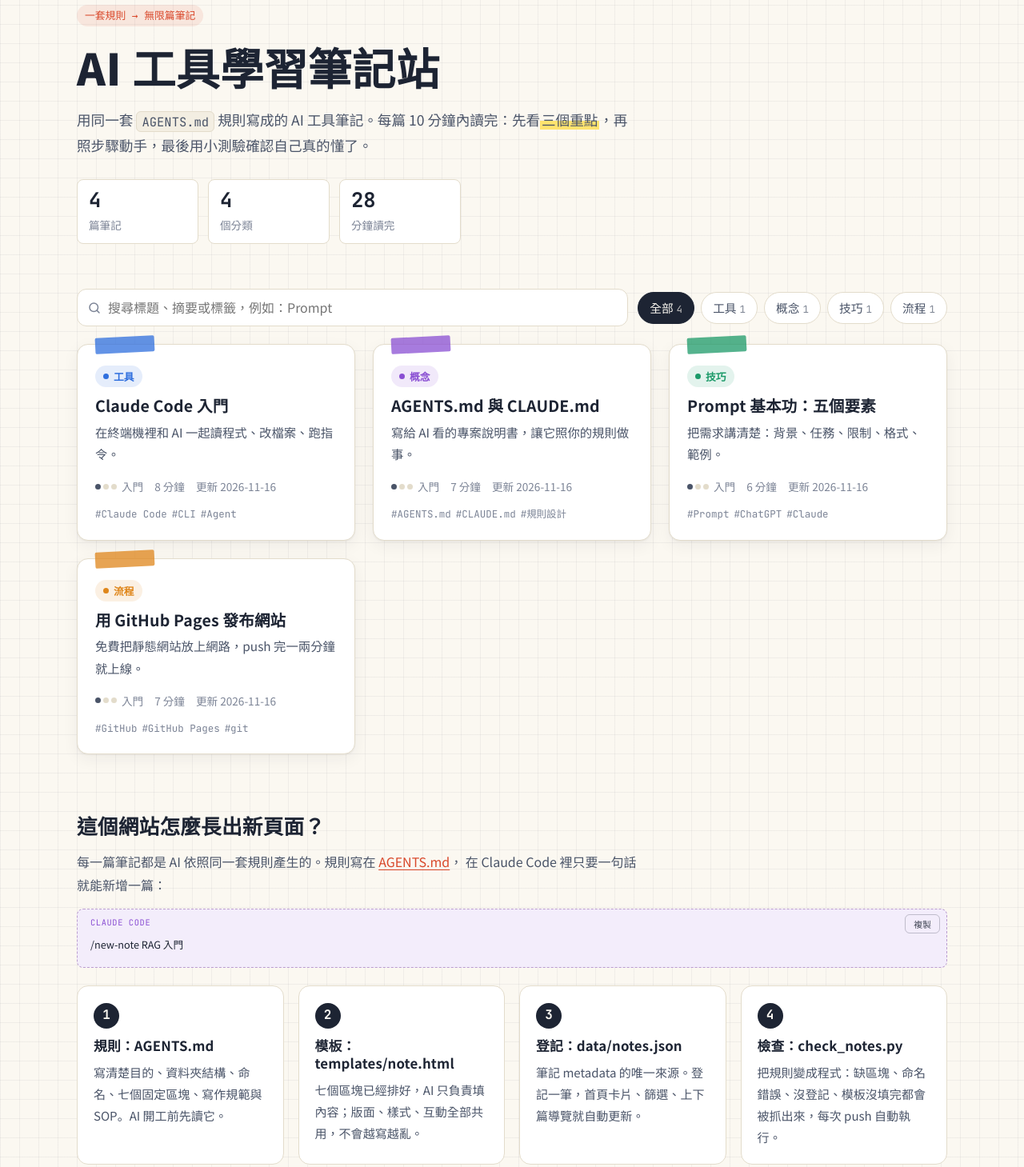
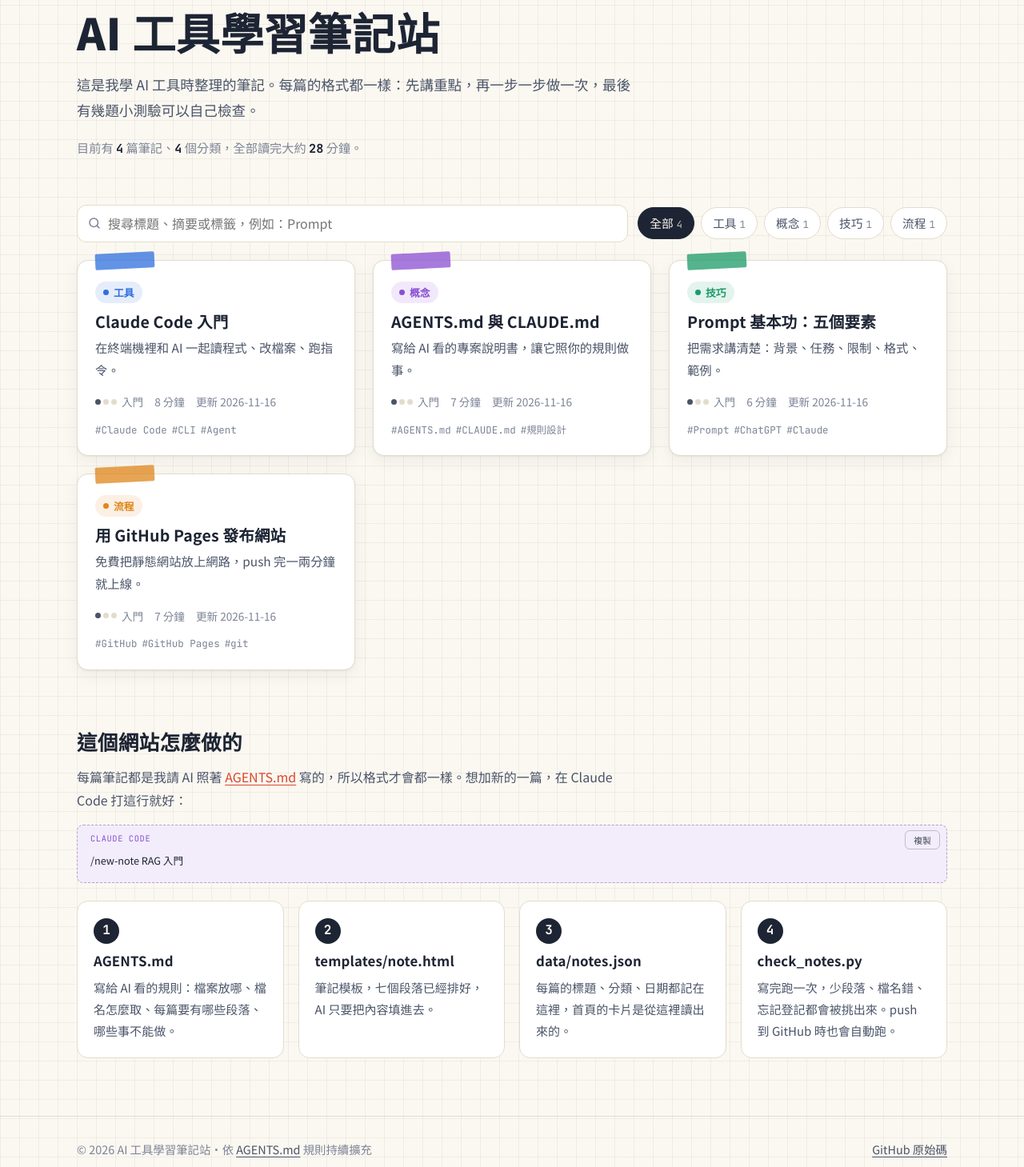
Before and after one commit to ChrrrrrisHao/ai-tool-notes, a plain HTML site: page index.html in a window 1280 px wide. Shown: the part 114-1573 px from the top of the page at 80% size. Drawn offline with Linux system fonts and the light colour scheme.

Commit message:
docs: 文案改口語一點，首頁拿掉統計方塊

```diff
--- a/assets/css/style.css
+++ b/assets/css/style.css
@@ -221,25 +221,12 @@ mark {
 
 /* ---------- 4. Home ---------- */
 .hero { padding-top: 56px; padding-bottom: 28px; }
-.hero__eyebrow {
-  display: inline-block; font-family: var(--font-mono); font-size: 0.8em;
-  color: var(--accent); background: var(--accent-soft);
-  padding: 2px 10px; border-radius: 999px; margin-bottom: 14px;
-}
 .hero__title {
   font-size: clamp(2rem, 6vw, 3.4rem); font-weight: 900; margin-bottom: 14px;
 }
 .hero__lead { font-size: 1.1em; color: var(--ink-2); max-width: 40em; }
-.stats {
-  display: grid; grid-template-columns: repeat(3, minmax(0, 1fr)); gap: 12px;
-  max-width: 480px; margin: 26px 0 0; padding: 0; list-style: none;
-}
-.stats li {
-  background: var(--card); border: 1px solid var(--line); border-radius: var(--radius-sm);
-  padding: 10px 14px; min-width: 0;
-}
-.stats strong { display: block; font-size: 1.6em; line-height: 1.2; font-family: var(--font-mono); }
-.stats span { color: var(--ink-3); font-size: 0.85em; }
+.hero__meta { color: var(--ink-3); font-size: 0.95em; margin: 0; }
+.hero__meta strong { color: var(--ink); font-family: var(--font-mono); }
 
 .toolbar {
   display: flex; flex-wrap: wrap; gap: 12px; align-items: center;
--- a/index.html
+++ b/index.html
@@ -4,7 +4,7 @@
   <meta charset="utf-8">
   <meta name="viewport" content="width=device-width, initial-scale=1">
   <title>AI 工具學習筆記站</title>
-  <meta name="description" content="用同一套 AGENTS.md 規則寫成的 AI 工具筆記。每篇 10 分鐘內讀完，讀完就能動手。">
+  <meta name="description" content="我學 AI 工具時整理的筆記，每篇都照同一個格式寫，10 分鐘內可以讀完。">
   <link rel="icon" href="assets/img/favicon.svg" type="image/svg+xml">
   <link rel="preconnect" href="https://fonts.googleapis.com">
   <link rel="preconnect" href="https://fonts.gstatic.com" crossorigin>
@@ -35,16 +35,13 @@
 
   <main>
     <section class="container hero">
-      <span class="hero__eyebrow">一套規則 → 無限篇筆記</span>
       <h1 class="hero__title">AI 工具學習筆記站</h1>
       <p class="hero__lead">
-        用同一套 <code>AGENTS.md</code> 規則寫成的 AI 工具筆記。每篇 10 分鐘內讀完：先看<mark>三個重點</mark>，再照步驟動手，最後用小測驗確認自己真的懂了。
+        這是我學 AI 工具時整理的筆記。每篇的格式都一樣：先講重點，再一步一步做一次，最後有幾題小測驗可以自己檢查。
       </p>
-      <ul class="stats" aria-label="網站統計">
-        <li><strong id="stat-notes">–</strong><span>篇筆記</span></li>
-        <li><strong id="stat-cats">–</strong><span>個分類</span></li>
-        <li><strong id="stat-minutes">–</strong><span>分鐘讀完</span></li>
-      </ul>
+      <p class="hero__meta">
+        目前有 <strong id="stat-notes">–</strong> 篇筆記、<strong id="stat-cats">–</strong> 個分類，全部讀完大約 <strong id="stat-minutes">–</strong> 分鐘。
+      </p>
     </section>
 
     <section class="container" id="notes" aria-labelledby="notes-title">
@@ -63,33 +60,33 @@
     </section>
 
     <section class="container howto" aria-labelledby="howto-title">
-      <h2 class="howto__title" id="howto-title">這個網站怎麼長出新頁面？</h2>
+      <h2 class="howto__title" id="howto-title">這個網站怎麼做的</h2>
       <p class="howto__lead">
-        每一篇筆記都是 AI 依照同一套規則產生的。規則寫在
-        <a href="https://github.com/ChrrrrrisHao/ai-tool-notes/blob/main/AGENTS.md" target="_blank" rel="noopener">AGENTS.md</a>，
-        在 Claude Code 裡只要一句話就能新增一篇：
+        每篇筆記都是我請 AI 照著
+        <a href="https://github.com/ChrrrrrisHao/ai-tool-notes/blob/main/AGENTS.md" target="_blank" rel="noopener">AGENTS.md</a>
+        寫的，所以格式才會都一樣。想加新的一篇，在 Claude Code 打這行就好：
       </p>
       <pre class="code code--prompt" data-lang="Claude Code"><code>/new-note RAG 入門</code></pre>
       <div class="howto__grid">
         <article class="howto__item">
           <span class="howto__num">1</span>
-          <h3>規則：AGENTS.md</h3>
-          <p>寫清楚目的、資料夾結構、命名、七個固定區塊、寫作規範與 SOP。AI 開工前先讀它。</p>
+          <h3>AGENTS.md</h3>
+          <p>寫給 AI 看的規則：檔案放哪、檔名怎麼取、每篇要有哪些段落、哪些事不能做。</p>
         </article>
         <article class="howto__item">
           <span class="howto__num">2</span>
-          <h3>模板：templates/note.html</h3>
-          <p>七個區塊已經排好，AI 只負責填內容；版面、樣式、互動全部共用，不會越寫越亂。</p>
+          <h3>templates/note.html</h3>
+          <p>筆記模板，七個段落已經排好，AI 只要把內容填進去。</p>
         </article>
         <article class="howto__item">
           <span class="howto__num">3</span>
-          <h3>登記：data/notes.json</h3>
-          <p>筆記 metadata 的唯一來源。登記一筆，首頁卡片、篩選、上下篇導覽就自動更新。</p>
+          <h3>data/notes.json</h3>
+          <p>每篇的標題、分類、日期都記在這裡，首頁的卡片是從這裡讀出來的。</p>
         </article>
         <article class="howto__item">
           <span class="howto__num">4</span>
-          <h3>檢查：check_notes.py</h3>
-          <p>把規則變成程式：缺區塊、命名錯誤、沒登記、模板沒填完都會被抓出來，每次 push 自動執行。</p>
+          <h3>check_notes.py</h3>
+          <p>寫完跑一次，少段落、檔名錯、忘記登記都會被挑出來。push 到 GitHub 時也會自動跑。</p>
         </article>
       </div>
     </section>
```
Also changed, not shown: components.html (+2 -2 lines), notes/agents-md-guide/index.html (+6 -6 lines), notes/claude-code-basics/index.html (+5 -5 lines), notes/github-pages-deploy/index.html (+5 -5 lines), notes/prompt-basics/index.html (+3 -3 lines), notes/agents-md-guide/img/agents-md-guide-flow.svg, 2 other files.
